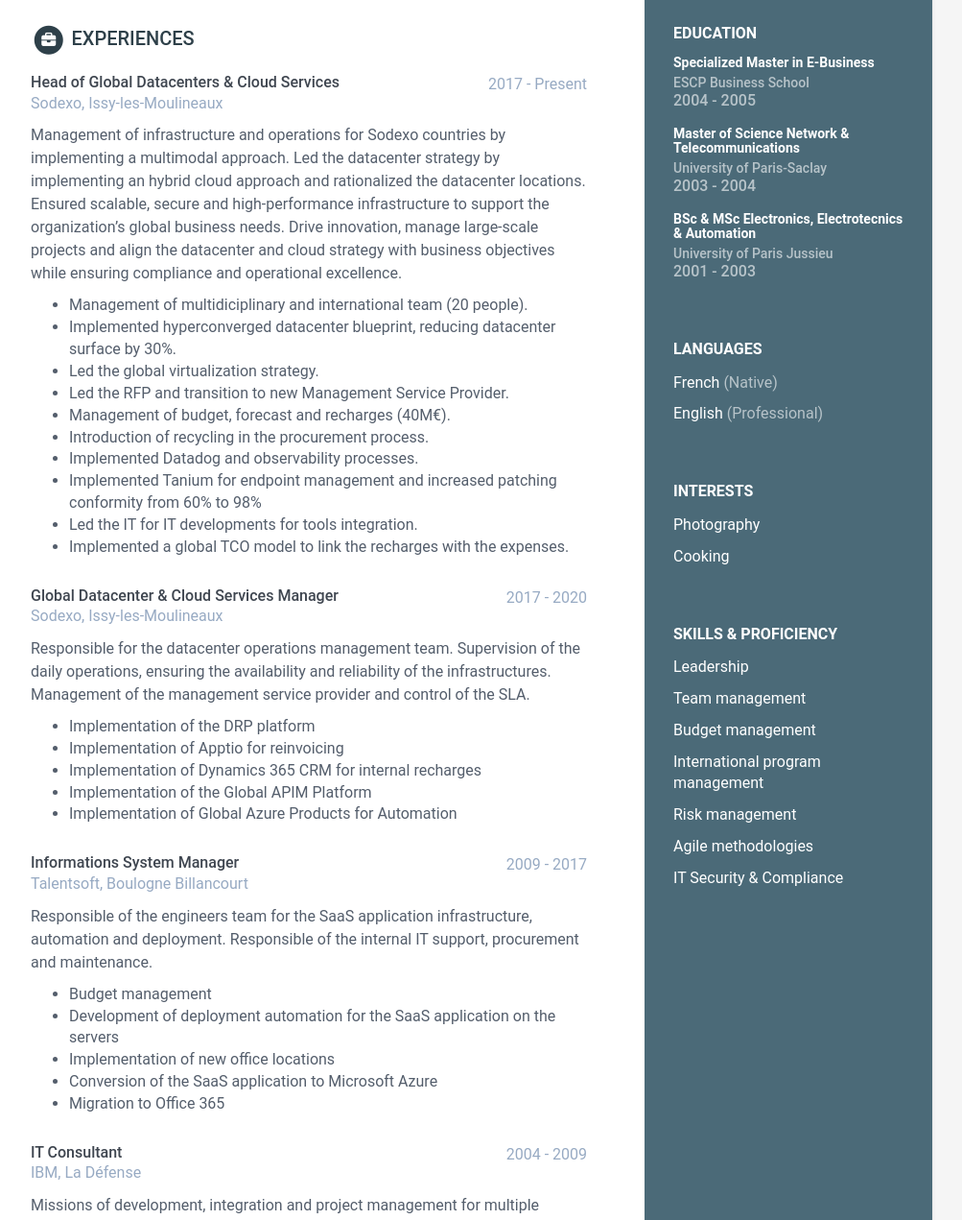
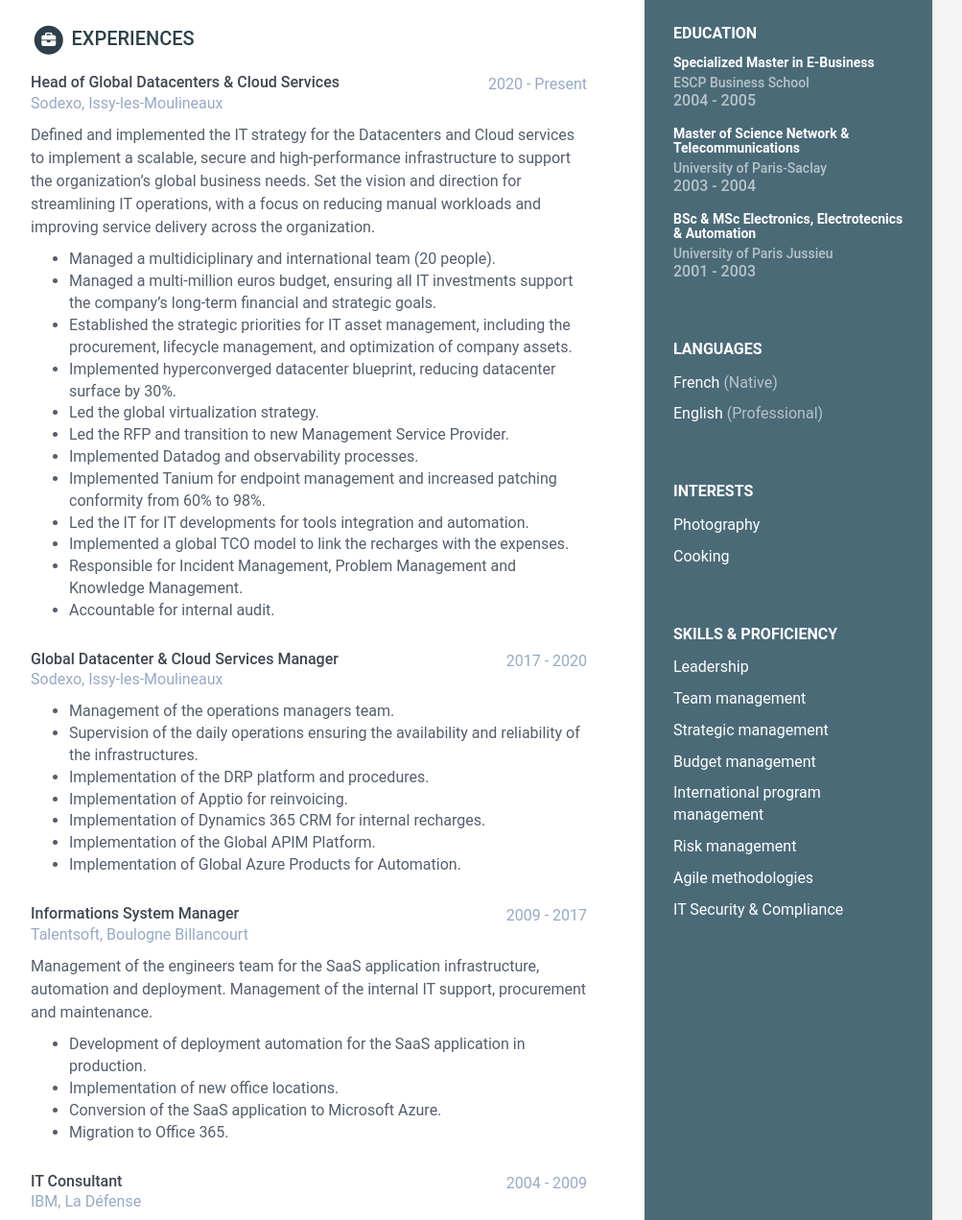
Before and after one commit to rodbeck/rodbeck.github.io, a Jekyll site: the page built from index.html, in a window 1280 px wide and 1400 px high, scrolled down 222 px, cut to the strip 129-1400 px from the top of the window. Shown: the whole strip at 96% size, without its empty margins (168-1171 px from the left). Built offline with Jekyll 4.4.1, drawn with Linux system fonts in a browser that asks for light colours; some of the changed text lies outside the part shown.

Commit message:
fix: improved job description

```diff
--- a/_data/data.yml
+++ b/_data/data.yml
@@ -87,58 +87,55 @@ experiences:
     title: Experiences
     info:
       - role: Head of Global Datacenters & Cloud Services
-        time: 2017 - Present
+        time: 2020 - Present
         company: Sodexo, Issy-les-Moulineaux
         details: |
-          Management of infrastructure and operations for Sodexo countries by implementing a multimodal approach.
-          Led the datacenter strategy by implementing an hybrid cloud approach and rationalized the datacenter locations.
-          Ensured scalable, secure and high-performance infrastructure to support the organization's global business needs.
-          Drive innovation, manage large-scale projects and align the datacenter and cloud strategy with business objectives
-          while ensuring compliance and operational excellence.
-            - Management of multidiciplinary and international team (20 people).
+          Defined and implemented the IT strategy for the Datacenters and Cloud services to implement a scalable, secure and high-performance infrastructure to support the organization's global business needs.
+          Set the vision and direction for streamlining IT operations, with a focus on reducing manual workloads and improving service delivery across the organization.
+            - Managed a multidiciplinary and international team (20 people).
+            - Managed a multi-million euros budget, ensuring all IT investments support the company's long-term financial and strategic goals.
+            - Established the strategic priorities for IT asset management, including the procurement, lifecycle management, and optimization of company assets.
             - Implemented hyperconverged datacenter blueprint, reducing datacenter surface by 30%.
             - Led the global virtualization strategy.
             - Led the RFP and transition to new Management Service Provider.
-            - Management of budget, forecast and recharges (40M€).
-            - Introduction of recycling in the procurement process.
             - Implemented Datadog and observability processes.
-            - Implemented Tanium for endpoint management and increased patching conformity from 60% to 98%
-            - Led the IT for IT developments for tools integration.
+            - Implemented Tanium for endpoint management and increased patching conformity from 60% to 98%.
+            - Led the IT for IT developments for tools integration and automation.
             - Implemented a global TCO model to link the recharges with the expenses.
+            - Responsible for Incident Management, Problem Management and Knowledge Management.
+            - Accountable for internal audit.
 
       - role: Global Datacenter & Cloud Services Manager
         time: 2017 - 2020
         company: Sodexo, Issy-les-Moulineaux
         details: |
-          Responsible for the datacenter operations management team.
-          Supervision of the daily operations, ensuring the availability and reliability of the infrastructures.
-          Management of the management service provider and control of the SLA.
-            - Implementation of the DRP platform
-            - Implementation of Apptio for reinvoicing
-            - Implementation of Dynamics 365 CRM for internal recharges
-            - Implementation of the Global APIM Platform
-            - Implementation of Global Azure Products for Automation
+            - Management of the operations managers team.
+            - Supervision of the daily operations ensuring the availability and reliability of the infrastructures.
+            - Implementation of the DRP platform and procedures.
+            - Implementation of Apptio for reinvoicing.
+            - Implementation of Dynamics 365 CRM for internal recharges.
+            - Implementation of the Global APIM Platform.
+            - Implementation of Global Azure Products for Automation.
 
       - role: Informations System Manager
         time: 2009 - 2017
         company: Talentsoft, Boulogne Billancourt
         details: |
-          Responsible of the engineers team for the SaaS application infrastructure, automation and deployment.
-          Responsible of the internal IT support, procurement and maintenance.
-            - Budget management
-            - Development of deployment automation for the SaaS application on the servers
-            - Implementation of new office locations
-            - Conversion of the SaaS application to Microsoft Azure
-            - Migration to Office 365
+          Management of the engineers team for the SaaS application infrastructure, automation and deployment.
+          Management of the internal IT support, procurement and maintenance.
+            - Development of deployment automation for the SaaS application in production.
+            - Implementation of new office locations.
+            - Conversion of the SaaS application to Microsoft Azure.
+            - Migration to Office 365.
 
       - role: IT Consultant
         time: 2004 - 2009
         company: IBM, La Défense
         details: |
           Missions of development, integration and project management for multiple customers in the Telecom and Media division.
-            - Development team management
-            - Java/J2EE developments
-            - Implementation of Highdeal
+            - Development team management.
+            - Java/J2EE developments.
+            - Implementation of Highdeal.
 
 certifications:
       title: Certifications
@@ -246,6 +243,9 @@ skills:
       - name: Team management
         #level:
 
+      - name: Strategic management
+        #level:
+
       - name: Budget management
         #level:
 
```
Also changed, not shown: 2 other files.
